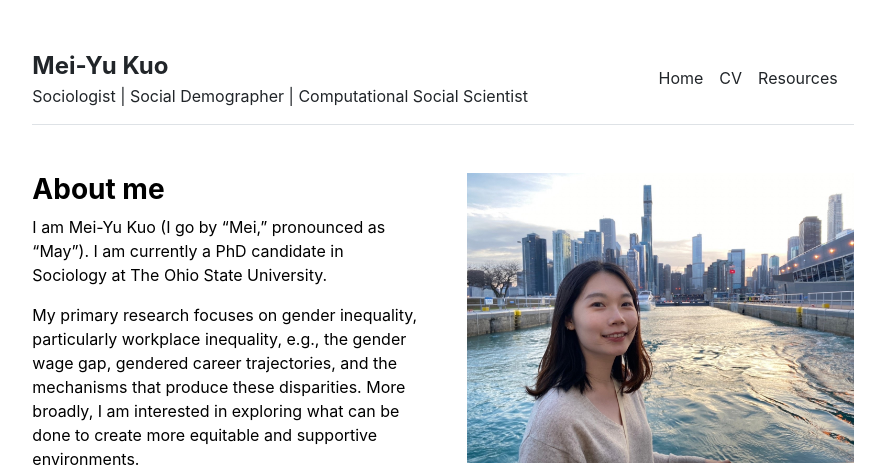
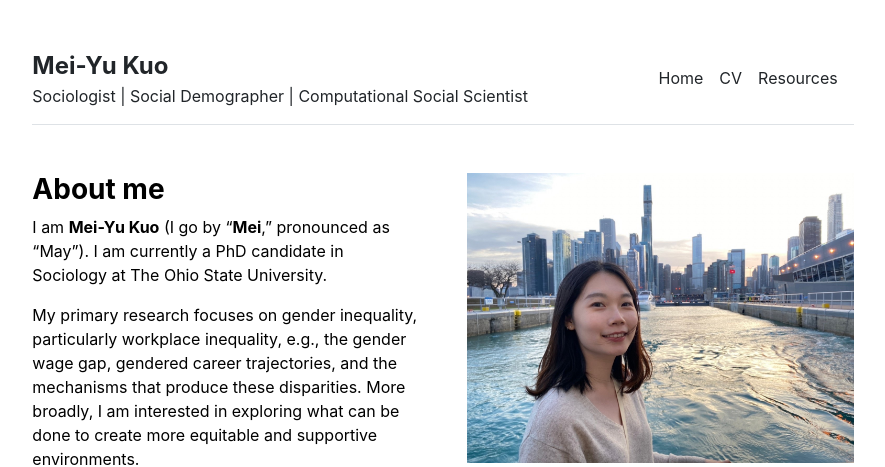
Before and after one commit to meisbase/meisbase.github.io, a Jekyll site: the page built from index.md, in a window 1280 px wide. Shown: the top 467 px of the page, without its empty margins (197-1082 px from the left). Built offline with Jekyll 4.4.1, drawn with Linux system fonts in a browser that asks for light colours.

```diff
--- a/index.md
+++ b/index.md
@@ -3,7 +3,7 @@ layout: home
 title: "Home"
 ---
 
-I am Mei-Yu Kuo (I go by "Mei," pronounced as "May"). I am currently a PhD candidate in Sociology at The Ohio State University.
+I am <b>Mei-Yu Kuo</b> (I go by "<b>Mei</b>," pronounced as "May"). I am currently a PhD candidate in Sociology at The Ohio State University.
 
 My primary research focuses on gender inequality, particularly workplace inequality, e.g., the gender wage gap, gendered career trajectories, and the mechanisms that produce these disparities. More broadly, I am interested in exploring what can be done to create more equitable and supportive environments.
 
```
